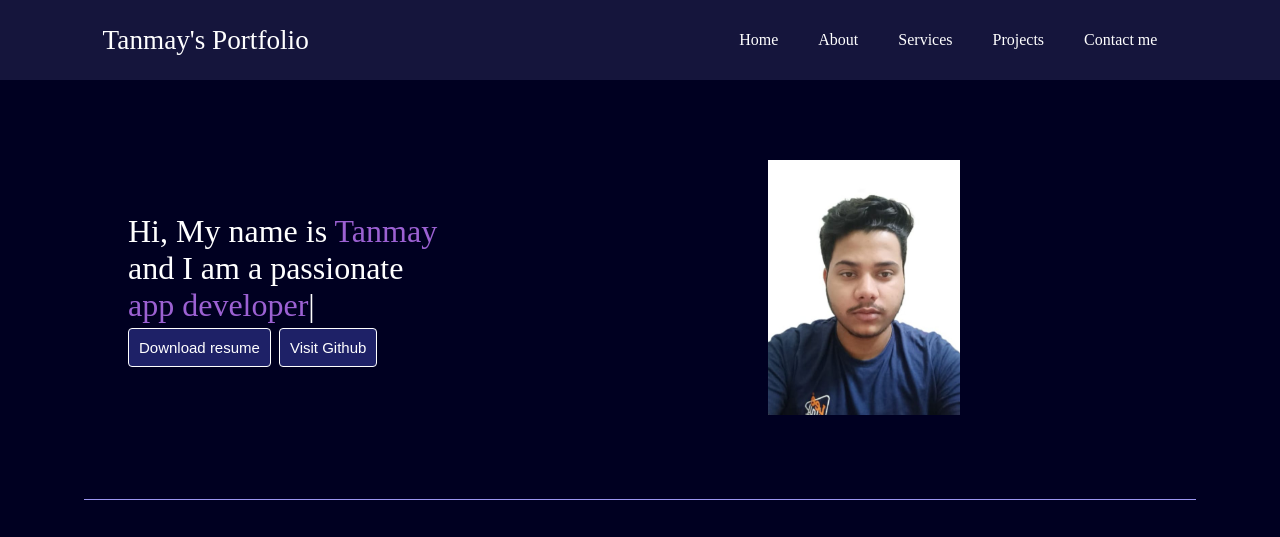
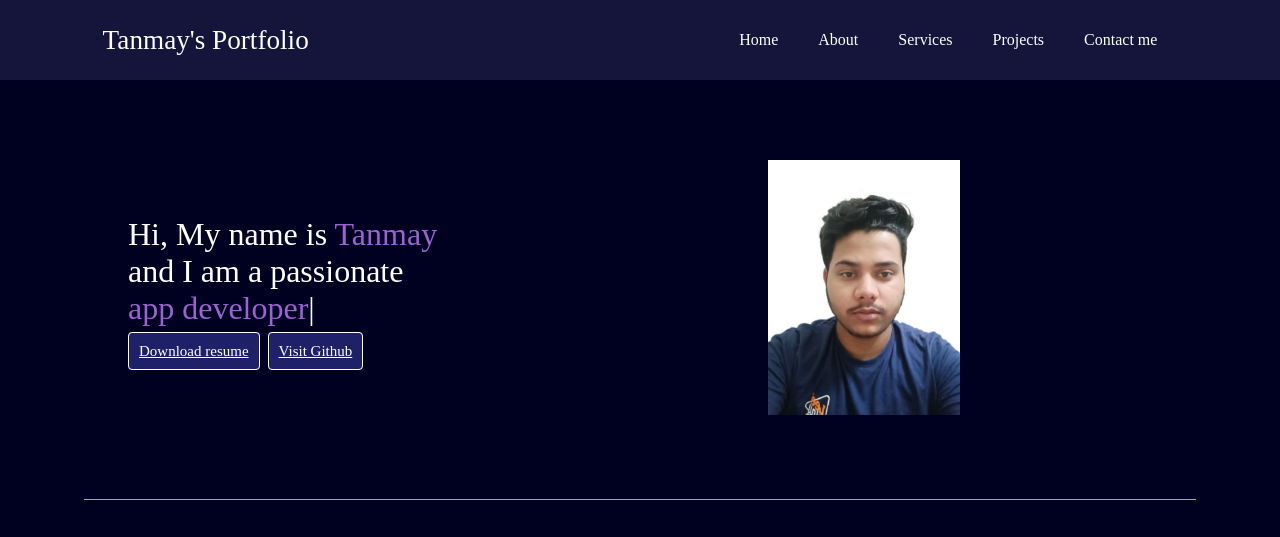
Before and after one commit to tanmay-ign/first-project, a plain HTML site: page index.html in a window 1280 px wide. Shown: the top 537 px of the page. Drawn offline with nearby package versions, Linux system fonts and the light colour scheme.

Commit message:
Update index.html

```diff
--- a/index.html
+++ b/index.html
@@ -168,8 +168,8 @@
                 <div>and I am a passionate</div>
                 <span id="element"></span>
                 <div class="button">
-                    <button class="btn">Download resume</button>
-                    <button class="btn">Visit Github</button>
+                    <a href="https://tanmay-ign.github.io/first-project/" class="btn" target="_blank">Download resume</a>
+                        <a href="https://github.com/tanmay-ign/first-project.git" class="btn" target="_blank">Visit Github</a>
                 </div>
             </div>
             <div class="rightsection">
```
